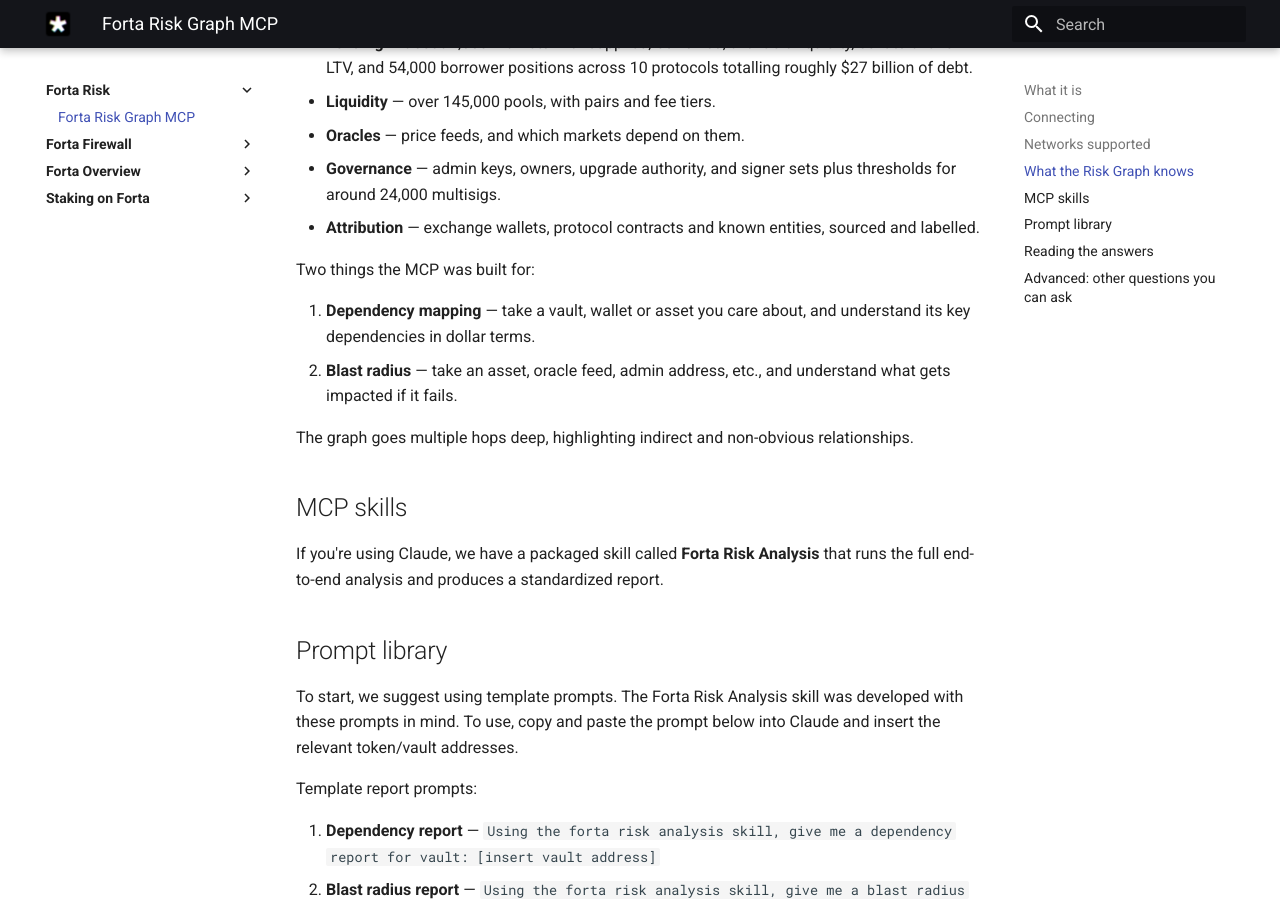
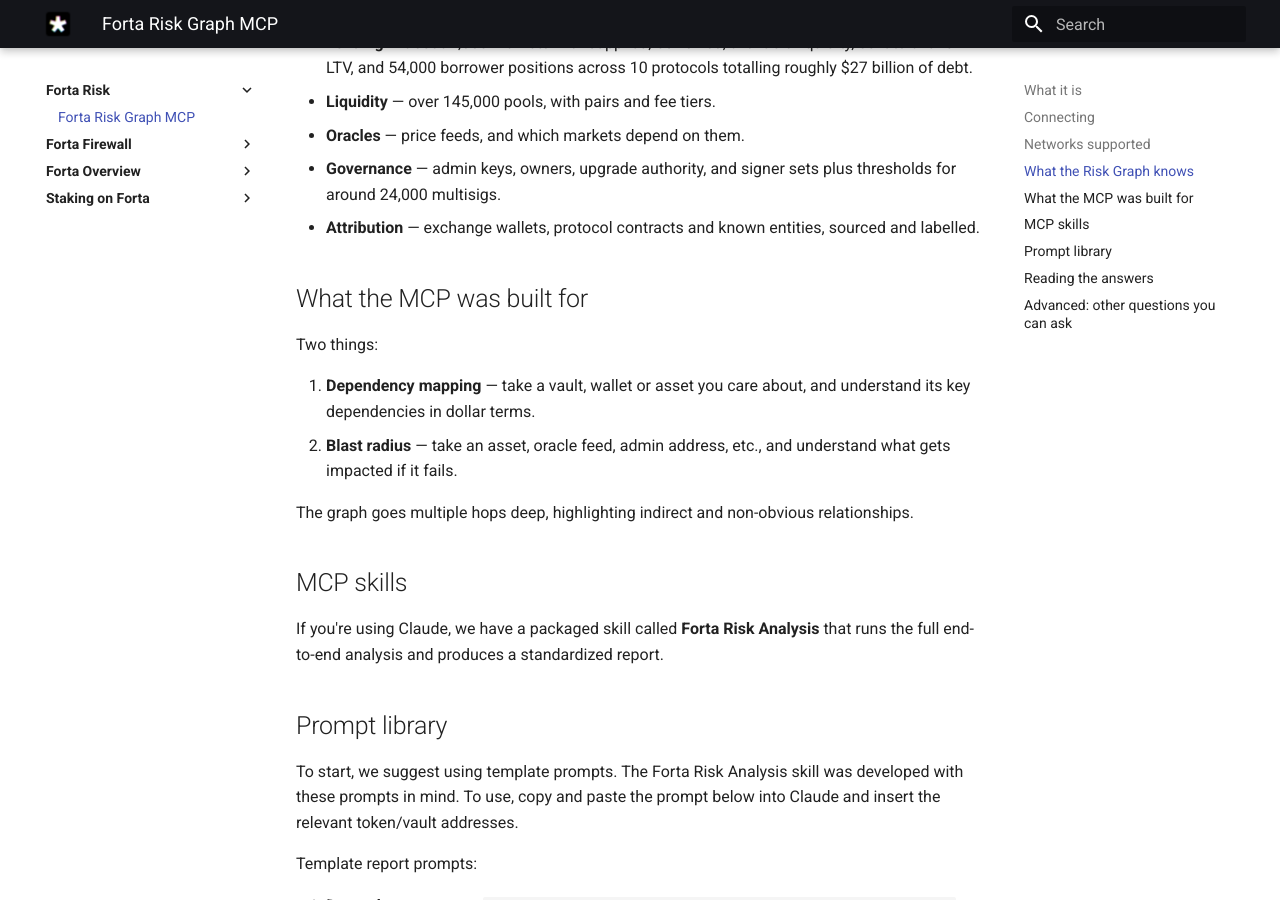
Before and after one commit to forta-network/docs, an MkDocs documentation site: the page built from docs/forta-risk-graph-mcp.md, in a window 1280 px wide and 900 px high, scrolled down 1342 px. Built offline with MkDocs 1.6.1 and Material for MkDocs 9.7.7, drawn with Linux system fonts in a browser that asks for light colours.

Commit message:
docs(forta-risk): promote 'What the MCP was built for' to its own section
Co-Authored-By: Claude Opus 4.8 <noreply@anthropic.com>

```diff
--- a/docs/forta-risk-graph-mcp.md
+++ b/docs/forta-risk-graph-mcp.md
@@ -43,7 +43,9 @@ A real-time view of:
 - **Governance** — admin keys, owners, upgrade authority, and signer sets plus thresholds for around 24,000 multisigs.
 - **Attribution** — exchange wallets, protocol contracts and known entities, sourced and labelled.
 
-Two things the MCP was built for:
+## What the MCP was built for
+
+Two things:
 
 1. **Dependency mapping** — take a vault, wallet or asset you care about, and understand its key dependencies in dollar terms.
 2. **Blast radius** — take an asset, oracle feed, admin address, etc., and understand what gets impacted if it fails.
```
